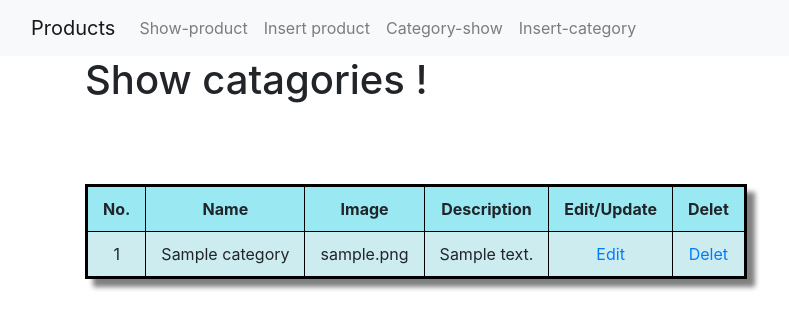
After one commit to ithqindia/product-crud, a PHP site: page /category-show.php in a window 1280 px wide. The commit adds this page. Shown: the top 329 px of the page, without its empty margins (0-789 px from the left). Run offline with PHP 8.4, Linux system fonts and the light colour scheme; tables that the repository leaves empty or names only in its code hold one stand-in row (values such as "Sample post").

Commit message:
code updated

```diff
--- a/get-category.php
+++ b/category-get.php
@@ -2,9 +2,9 @@
 
 require_once 'connect.php';
 
-$sql = "SELECT * FROM categories WHERE id = ?";
+$sql = "SELECT * FROM category WHERE id = ?";
 $stmt = $pdo->prepare($sql);
-$stmt->bindValue('1', $_GET['id']);
+$stmt->bindValue(1, $_GET['id']);
 $stmt->execute();
 $data = $stmt->fetch();
 
--- /dev/null
+++ b/category-show.php
@@ -0,0 +1,102 @@
+<!doctype html>
+<html lang="en">
+
+<head>
+    <?php
+    $title = 'category page';
+    include 'inc-head.php';
+    ?>
+<style>
+    table
+    {
+    border:3px solid black;
+    background-color:#ccecf0;
+    margin-top: 80px;
+    box-shadow:8px 8px 5px gray;
+    }
+    th,td
+    {
+    border:1px solid black;
+    padding: 10px 15px;
+    text-align:center;
+    }
+    td:hover
+    {
+    background-color:#99e8f2;
+    font-weight: bold;
+    }
+    th
+    {
+    background-color: #99e8f2;
+    }
+    th:hover
+    {
+    background-color: black;
+    color:white;
+    font-weight:bolder;
+    }
+</style>
+
+</head>
+
+<body>
+<?php
+    require_once 'connect.php';
+    $sql = "SELECT * FROM category";
+    $stmt = $pdo->prepare($sql);
+    $stmt->execute();
+    $results = $stmt->fetchAll();
+    // var_dump($results);
+?>
+    <?php include 'inc-nav.php' ?>
+    <div class="container">
+        <div class="row">
+            <div class="col-12">
+                <h1>Show catagories !</h1>
+                <!-- Table Start -->
+
+                 <?php
+                   echo "<table>
+                    <tr>
+                    <th> No. </th>
+                    <th> Name </th>
+                    <th> Image </th>
+                    <th> Description </th>
+                    <th> Edit/Update </th>
+                    <th> Delet </th>
+                    </tr>" ;
+                    $count=1;
+                    foreach( $results as $category){
+
+                    echo "
+                    <tr>
+                    <td> $count </td>
+                    <td> $category[name] </td>
+                    <td> $category[image] </td>
+                    <td> $category[description] </td>
+                    <td> <a href='category-add.php?id=$category[id]'> Edit </a> </td>
+                    <td> <a href='category-delet.php?id=$category[id]'> Delet </a> </td>
+                    </tr> ";
+                    $count++;
+                    }
+
+                    echo"</table>"
+                    ?>
+
+            </div>
+        </div>
+    </div>
+
+    <!-- Optional JavaScript; choose one of the two! -->
+
+    <!-- Option 1: Bootstrap Bundle with Popper -->
+    <script src="https://cdn.jsdelivr.net/npm/bootstrap@5.1.3/dist/js/bootstrap.bundle.min.js" integrity="sha384-ka7Sk0Gln4gmtz2MlQnikT1wXgYsOg+OMhuP+IlRH9sENBO0LRn5q+8nbTov4+1p" crossorigin="anonymous"></script>
+
+    <!-- Option 2: Separate Popper and Bootstrap JS -->
+    <!--
+    <script src="https://cdn.jsdelivr.net/npm/@popperjs/core@2.10.2/dist/umd/popper.min.js" integrity="sha384-7+zCNj/IqJ95wo16oMtfsKbZ9ccEh31eOz1HGyDuCQ6wgnyJNSYdrPa03rtR1zdB" crossorigin="anonymous"></script>
+    <script src="https://cdn.jsdelivr.net/npm/bootstrap@5.1.3/dist/js/bootstrap.min.js" integrity="sha384-QJHtvGhmr9XOIpI6YVutG+2QOK9T+ZnN4kzFN1RtK3zEFEIsxhlmWl5/YESvpZ13" crossorigin="anonymous"></script>
+    -->
+</body>
+
+</html>
--- a/update-category.php
+++ b/category-update.php
@@ -4,7 +4,7 @@ require_once 'connect.php';
 $post = file_get_contents("php://input");
 $request = json_decode($post, true);
 
-$sql = "UPDATE categories SET name=?, description=? WHERE id =?";
+$sql = "UPDATE category SET name=?, description=? WHERE id =?";
 $stmt = $pdo->prepare($sql);
 $stmt->bindValue(1, $request['name']);
 $stmt->bindValue(2, $request['description']);
--- a/connect.php
+++ b/connect.php
@@ -1,6 +1,6 @@
 <?php
-    define("HOST","127.0.0.1");
-    define("DATABASE","xtest");
+    define("HOST","localhost");
+    define("DATABASE","connection");
     define("USERNAME","root");
     define("PASSWORD","");
 
--- a/inc-nav.php
+++ b/inc-nav.php
@@ -7,14 +7,18 @@
         <div class="collapse navbar-collapse" id="navbarSupportedContent">
             <ul class="navbar-nav me-auto mb-2 mb-lg-0">
                 <li class="nav-item">
-                    <a class="nav-link" aria-current="page" href="show-all.php">Show all</a>
+                    <a class="nav-link" aria-current="page" href="product-show.php">Show-product</a>
                 </li>
                 <li class="nav-item">
-                    <a class="nav-link" aria-current="page" href="add.php">Insert product</a>
+                    <a class="nav-link" aria-current="page" href="product-add.php">Insert product</a>
                 </li>
                 <li class="nav-item">
-                    <a class="nav-link" aria-current="page" href="category-add.php">Category add</a>
+                    <a class="nav-link" aria-current="page" href="category-show.php">Category-show</a>
                 </li>
+                <li class="nav-item">
+                    <a class="nav-link" aria-current="page" href="category-add.php">Insert-category</a>
+                </li>
+
             </ul>
         </div>
     </div>
--- a/edit.php
+++ b/product-update.php
@@ -20,7 +20,7 @@ if ($_POST) {
     $stmt->bindValue(4, $_POST['category']);
     $stmt->bindValue(5, $_POST['image']);
     $stmt->bindValue(6, $_POST['description']);
-    $stmt->bindValue(7, $_GET['']);
+    $stmt->bindValue(7, $_GET['id']);
     $stmt->execute();
 }
 ?>
@@ -44,7 +44,7 @@ if ($_POST) {
             <div class="col-12">
                 <h1>Add product!</h1>
                 <!-- form start -->
-                <form action="edit.php?id=<?php echo $_GET['id'] ?>" method="post">
+                <form action="product-update.php?id=<?php echo $_GET['id'] ?>" method="post">
                     <!-- name -->
                     <div class="mb-3">
                         <label for="formGroupExampleInput" class="form-label">Name :</label>
```
Also changed, not shown: category-add.php (+8 -5 lines), category-delet.php (added, +9 -0 lines), category-insert.php (renamed from add-category.php, +4 -3 lines), product-add.php (renamed from add.php, +15 -11 lines), product-show.php (renamed from show-all.php, +6 -5 lines), product-delet.php (renamed from delet.php).
